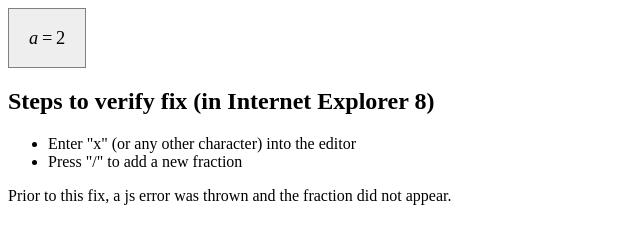
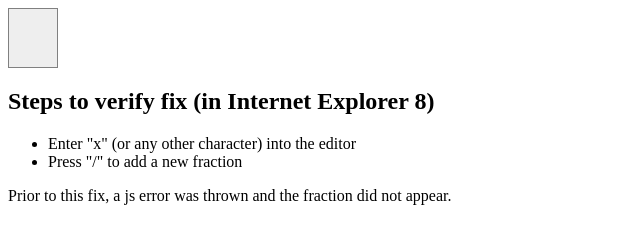
Before and after one commit to eoghanmcilwaine/eoghanmcilwaine.github.io, a plain HTML site: page mathquill-ie8-indexOf.html in a window 1280 px wide. Shown: the whole page, without its empty margins (0-640 px from the left). Drawn offline with nearby package versions, Linux system fonts and the light colour scheme; a web font is replaced by a local one.

Commit message:
remove pre loaded editor contents

```diff
--- a/mathquill-ie8-indexOf.html
+++ b/mathquill-ie8-indexOf.html
@@ -8,7 +8,7 @@
 </head>
 <body>
 
-<div class="mathquill-editable math" style="background: #eee;padding:20px;">a = 2</div>
+<div class="mathquill-editable math" style="background: #eee;padding:20px;"></div>
 
 <h2>Steps to verify fix (in Internet Explorer 8)</h2>
 <ul>
```
